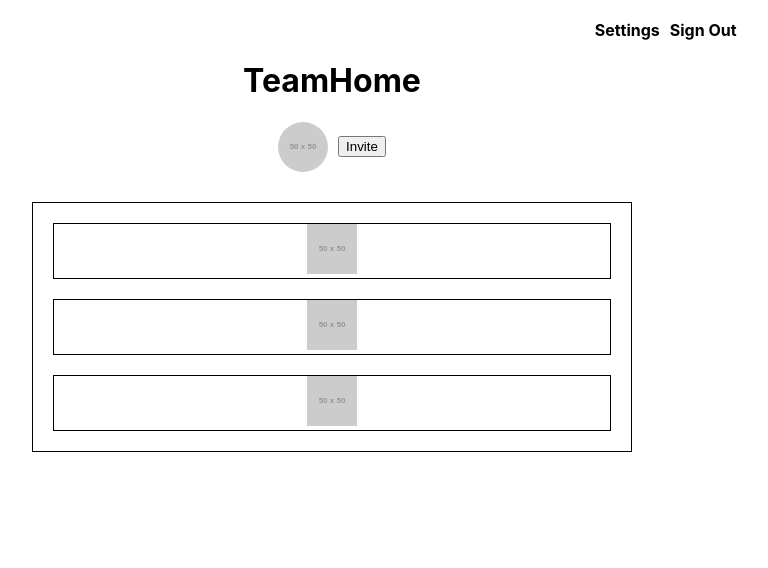
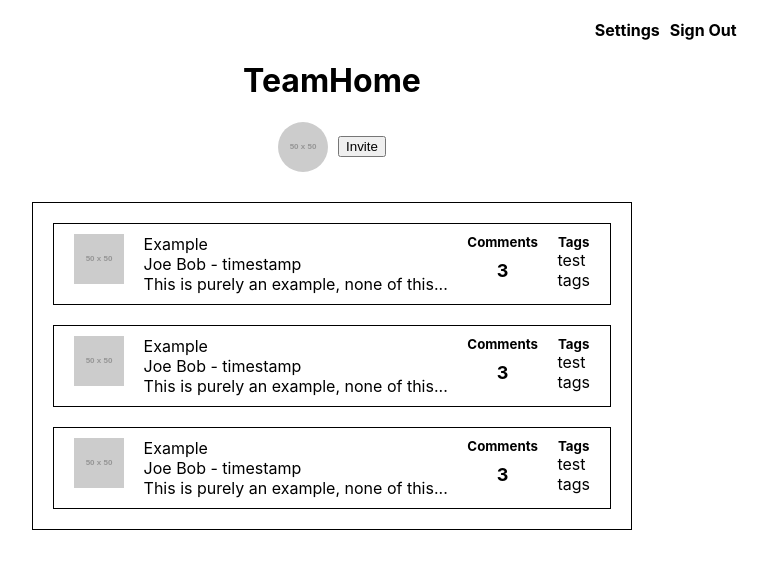
Before and after one commit to BloomTech-Labs/labs-team-home, a React (Create React App) app in the folder frontend/: page /home in a window 1280 px wide. Shown: the top 568 px of the page, without its empty margins (308-1076 px from the left). Built offline with nearby package versions, Linux system fonts and the light colour scheme.

Commit message:
Message
Built basic layout for message preview

```diff
--- a/frontend/src/components/Message.js
+++ b/frontend/src/components/Message.js
@@ -4,12 +4,41 @@ import styled from 'styled-components';
 const MessageContainer = styled.div`
 	border: 1px solid black;
 	margin: 20px;
+	padding: 10px 20px;
+	display: flex;
+	justify-content: space-between;
 `;
 
 const Pic = styled.img`
-	position: relative;
-	left: 0;
+	height: 50px;
+	width: 50px;
 `;
+
+const MessagePreview = styled.div`
+	display: flex;
+	flex-direction: column;
+	align-items: flex-start;
+	justify-content: flex-start;
+	margin-left: 5px;
+
+	& p {
+		margin: 0;
+	}
+
+	& h5 {
+		margin: 0;
+		align-self: center;
+	}
+
+	& h4 {
+		margin: 0;
+		padding-top: 10px;
+		align-self: center;
+		font-size: 18px;
+	}
+`;
+
+const Tag = styled.p``;
 
 function Message(props) {
 	return (
@@ -21,6 +50,28 @@ function Message(props) {
 						: 'https://via.placeholder.com/50.png'
 				}
 			/>
+			<MessagePreview>
+				<p>{props.message.title}</p>
+				<p>
+					{props.message.user.firstName} {props.message.user.lastName} -
+					timestamp
+				</p>
+				<p>
+					{props.message.content.length <= 40
+						? props.message.content
+						: props.message.content.slice(0, 39) + '...'}
+				</p>
+			</MessagePreview>
+			<MessagePreview>
+				<h5>Comments</h5>
+				<h4>{props.message.comments.length}</h4>
+			</MessagePreview>
+			<MessagePreview>
+				<h5>Tags</h5>
+				{props.message.tags.map(tag => {
+					return <Tag>{tag}</Tag>;
+				})}
+			</MessagePreview>
 		</MessageContainer>
 	);
 }
--- a/frontend/src/components/MessageBoard.js
+++ b/frontend/src/components/MessageBoard.js
@@ -57,7 +57,7 @@ class MessageBoard extends React.Component {
 			messages: [
 				{
 					_id: '5c358baf93b69c7c387fd843',
-					user: { firstname: 'Joe', lastname: 'Bob', avatar: null },
+					user: { firstName: 'Joe', lastName: 'Bob', avatar: null },
 					team: 'Team Home',
 					title: 'Example',
 					content:
@@ -79,7 +79,7 @@ class MessageBoard extends React.Component {
 				},
 				{
 					_id: '5c358baf93b69c7c387fb843',
-					user: { firstname: 'Joe', lastname: 'Bob', avatar: null },
+					user: { firstName: 'Joe', lastName: 'Bob', avatar: null },
 					team: 'Team Home',
 					title: 'Example',
 					content:
@@ -101,7 +101,7 @@ class MessageBoard extends React.Component {
 				},
 				{
 					_id: '5c358baf93b69c7c387fc843',
-					user: { firstname: 'Joe', lastname: 'Bob', avatar: null },
+					user: { firstName: 'Joe', lastName: 'Bob', avatar: null },
 					team: 'Team Home',
 					title: 'Example',
 					content:
```
